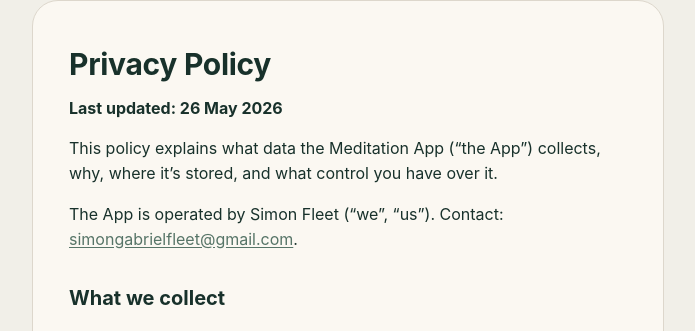
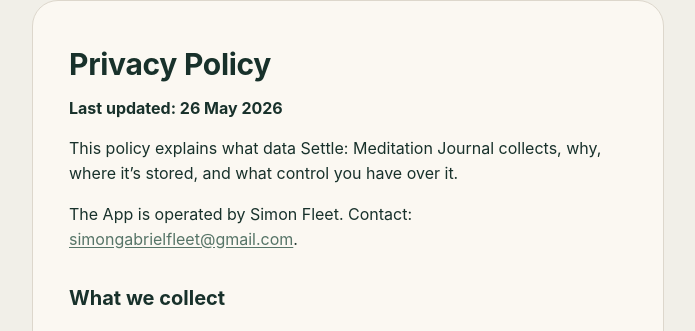
Before and after one commit to SimonGFleet/meditation-app-legal, a Jekyll site: the page built from privacy.md, in a window 1280 px wide. Shown: the part 111-442 px from the top of the page, without its empty margins (292-987 px from the left). Built offline with Jekyll 4.4.1, drawn with Linux system fonts in a browser that asks for light colours; our own code applies the rules of GitHub Pages for plain Markdown files.

Commit message:
Update app name in privacy policy

```diff
--- a/privacy.md
+++ b/privacy.md
@@ -6,9 +6,9 @@ title: Privacy Policy
 
 **Last updated: 26 May 2026**
 
-This policy explains what data the Meditation App ("the App") collects, why, where it's stored, and what control you have over it.
+This policy explains what data Settle: Meditation Journal collects, why, where it's stored, and what control you have over it.
 
-The App is operated by Simon Fleet ("we", "us"). Contact: [simongabrielfleet@gmail.com](mailto:simongabrielfleet@gmail.com).
+The App is operated by Simon Fleet. Contact: [simongabrielfleet@gmail.com](mailto:simongabrielfleet@gmail.com).
 
 ## What we collect
 
```
